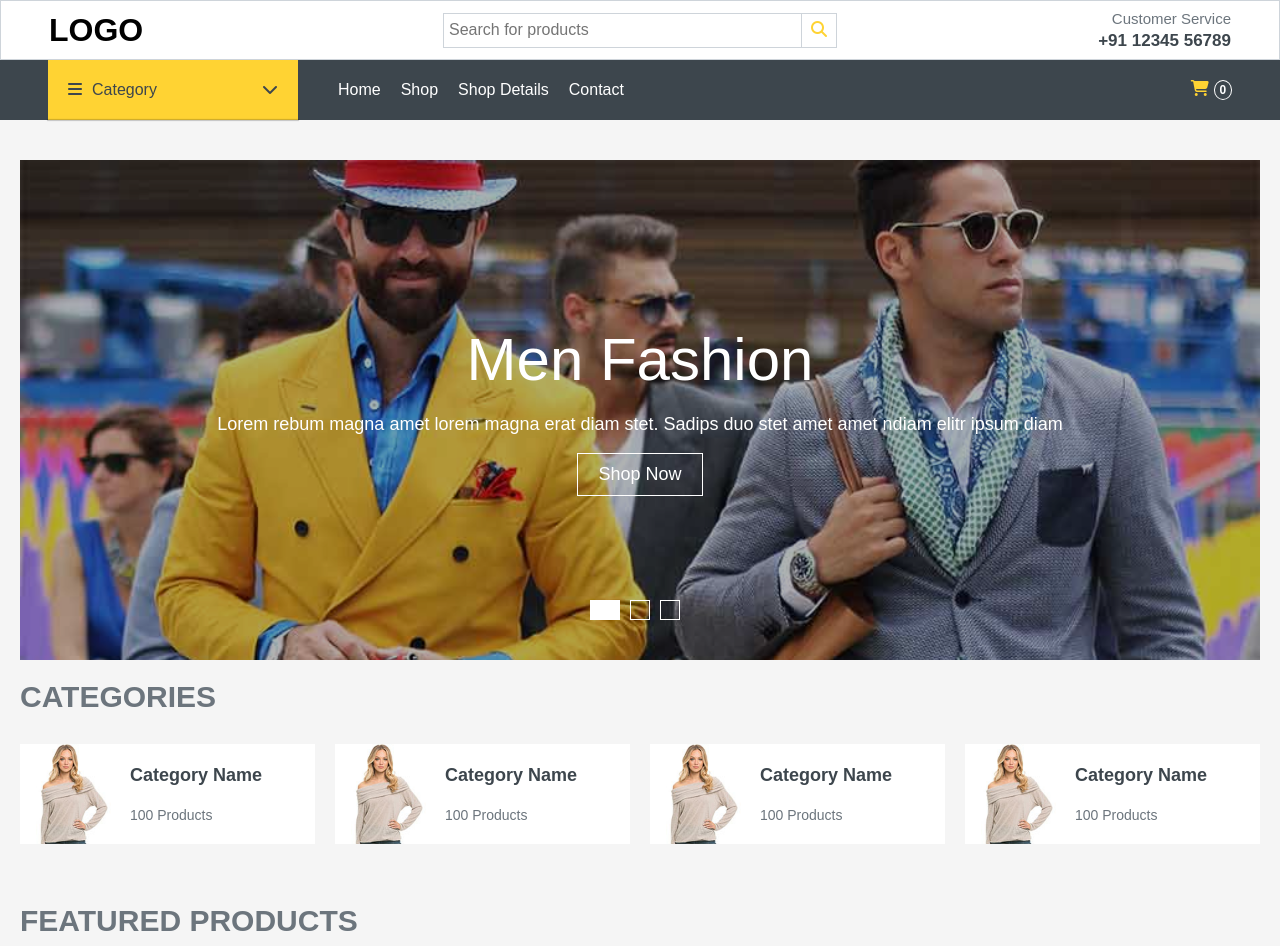
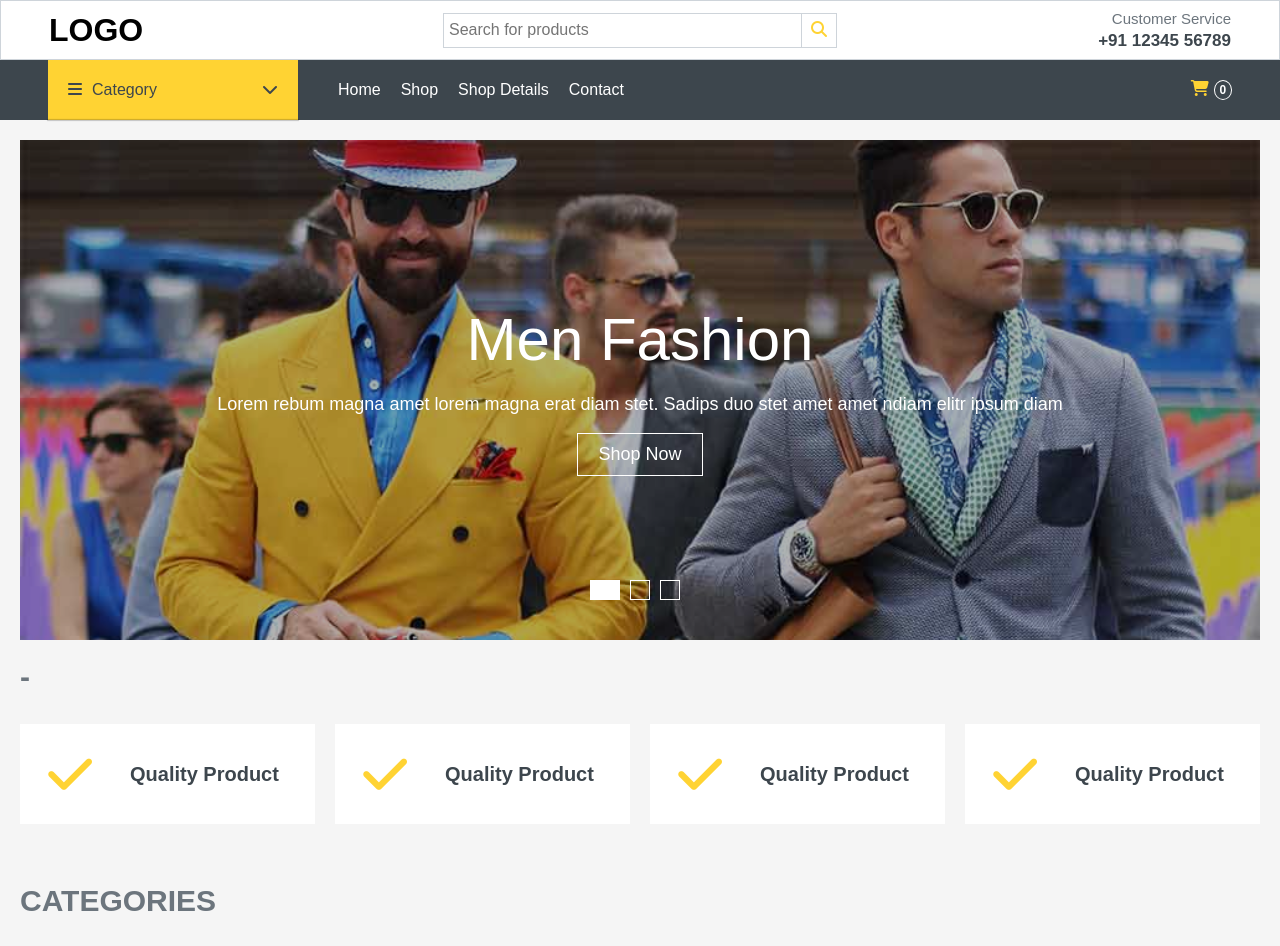
Before and after one commit to abhishek147singh/ngFrontend, an Angular app: page / in a window 1280 px wide. Shown: the top 946 px of the page. Built offline with nearby package versions, Linux system fonts and the light colour scheme.

Commit message:
feature-card

```diff
--- /dev/null
+++ b/src/app/presentation/components/freatur-card/freatur-card.component.html
@@ -0,0 +1,8 @@
+<div class="featured-card">
+    <div class="image-container">
+        <h1 class="fa fa-check text-primary m-0 mr-3"></h1>
+    </div>
+    <div class="text-details">
+        Quality Product
+    </div>
+</div>
--- /dev/null
+++ b/src/app/presentation/components/freatur-card/freatur-card.component.scss
@@ -0,0 +1,42 @@
+$light-font-color:#6C757D;
+$dark-font-color:#3D464D;
+$yellow:#FFD333;
+
+.featured-card{
+    width: 100%;
+    max-width: 300px;
+    height: 100px;
+    display: grid;
+    grid-template-columns: 100px 1fr;
+    background-color: #fff;
+    cursor: pointer;
+    transition: background-color 0.3s linear;
+
+
+    .image-container{
+        width: 100%;
+        height: 100%;
+        display: flex;
+        justify-content: center;
+        align-items: center;
+
+        h1{
+            font-size: 50px;
+            color: $yellow;
+            font-weight: 900;
+        }
+    }
+
+    .text-details{
+        width: 100%;
+        height: 100%;
+        display: flex;
+        flex-direction: column;
+        justify-content: center;
+        align-items: flex-start;
+        padding-left: 10px;
+        color: $dark-font-color;
+        font-size: 20px;
+        font-weight: 600;
+    }
+}
--- a/src/app/presentation/screens/home-screen/home-screen.component.html
+++ b/src/app/presentation/screens/home-screen/home-screen.component.html
@@ -2,8 +2,17 @@
 <main>
     <app-slider></app-slider>
 
+    <app-section title="-">
+        <div class="list">
+            <app-freatur-card></app-freatur-card>
+            <app-freatur-card></app-freatur-card>
+            <app-freatur-card></app-freatur-card>
+            <app-freatur-card></app-freatur-card>
+        </div>
+    </app-section>
+
     <app-section title="Categories">
-        <div class="category-list">
+        <div class="list">
             <app-category-card></app-category-card>
             <app-category-card></app-category-card>
             <app-category-card></app-category-card>
@@ -11,7 +20,16 @@
         </div>
     </app-section>
     <app-section title="Featured products">
-        <div class="products-list">
+        <div class="list">
+            <app-product-card></app-product-card>
+            <app-product-card></app-product-card>
+            <app-product-card></app-product-card>
+            <app-product-card></app-product-card>
+        </div>
+    </app-section>
+
+    <app-section title="Recent products">
+        <div class="list">
             <app-product-card></app-product-card>
             <app-product-card></app-product-card>
             <app-product-card></app-product-card>
--- a/src/app/presentation/screens/home-screen/home-screen.component.scss
+++ b/src/app/presentation/screens/home-screen/home-screen.component.scss
@@ -4,11 +4,11 @@ main{
     height: fit-content;
     min-height: calc(100vh - 434px);
     background-color: $bg-color;
-    padding-top: 40px;
+    padding-top: 20px;
     padding-inline: 20px;
 }
 
-.products-list,.category-list{
+.list{
     width: 100%;
     display: grid;
     grid-template-columns: repeat(4, 1fr);
--- a/src/app/presentation/screens/home-screen/home-screen.component.ts
+++ b/src/app/presentation/screens/home-screen/home-screen.component.ts
@@ -5,11 +5,12 @@ import { ProductCardComponent } from '../../components/product-card/product-card
 import { SliderComponent } from '../../components/slider/slider.component';
 import { SectionComponent } from './components/section/section.component';
 import { CategoryCardComponent } from '../../components/category-card/category-card.component';
+import { FreaturCardComponent } from '../../components/freatur-card/freatur-card.component';
 
 @Component({
   selector: 'app-home-screen',
   standalone: true,
-  imports: [HeaderComponent,FooterComponent, ProductCardComponent, SliderComponent, SectionComponent,CategoryCardComponent],
+  imports: [HeaderComponent,FooterComponent, ProductCardComponent, SliderComponent, SectionComponent,CategoryCardComponent,FreaturCardComponent],
   templateUrl: './home-screen.component.html',
   styleUrl: './home-screen.component.scss'
 })
```
Also changed, not shown: src/app/presentation/components/breadcrumb/breadcrumb.component.ts (added, +12 -0 lines), src/app/presentation/components/freatur-card/freatur-card.component.ts (added, +12 -0 lines), src/app/presentation/components/breadcrumb/breadcrumb.component.html (added), src/app/presentation/components/breadcrumb/breadcrumb.component.scss (added), 2 other files (tests, documents, lock files or other folders).
